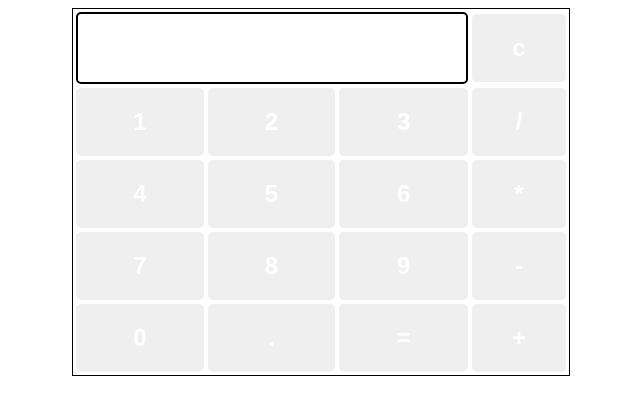
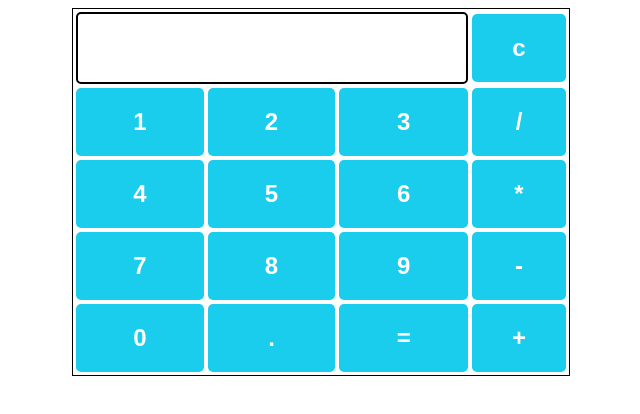
Before and after one commit to thejatinbaghel/Calculator, a plain HTML site: page index.html in a window 1280 px wide. Shown: the whole page, without its empty margins (319-959 px from the left). Drawn offline with nearby package versions, Linux system fonts and the light colour scheme.

Commit message:
Update index.html

```diff
--- a/index.html
+++ b/index.html
@@ -25,7 +25,7 @@
         input[type="button"] {
             width: 100%;
             padding: 20px 40px;
-            background-color: light blue;
+            background-color: rgb(27, 205, 236);
             color: white;
             font-size: 24px;
             font-weight: bold;
```
